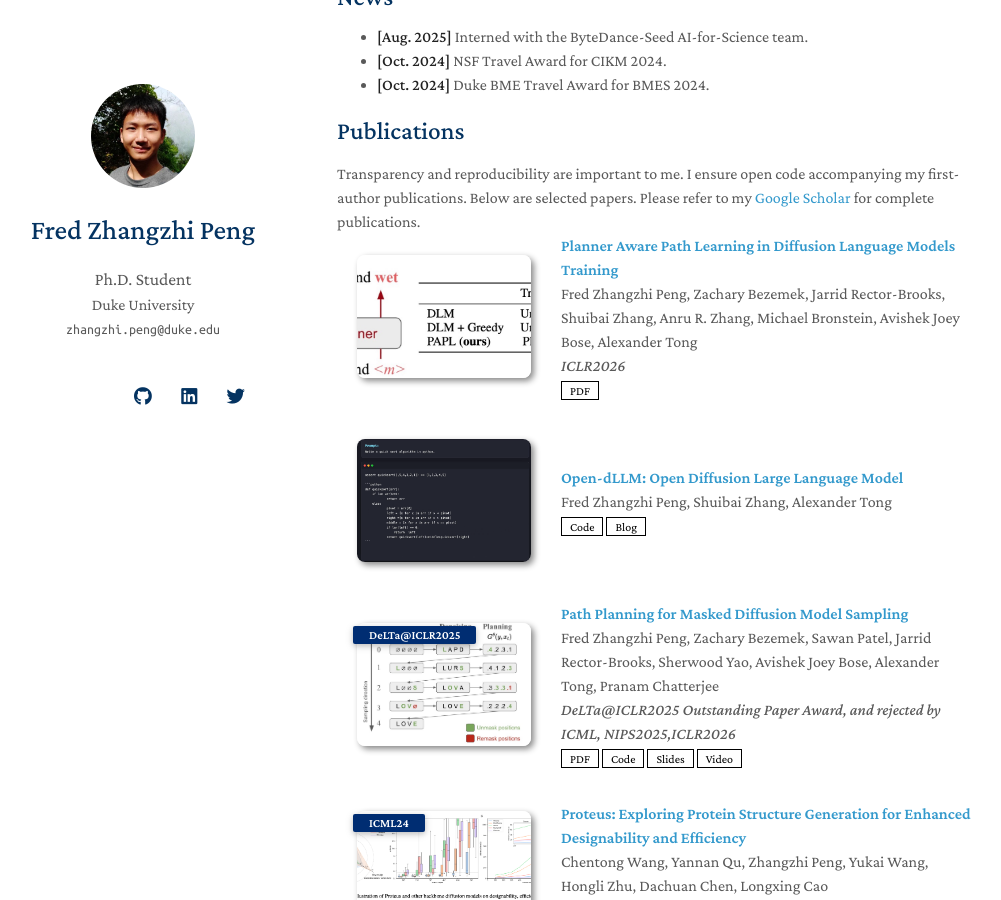
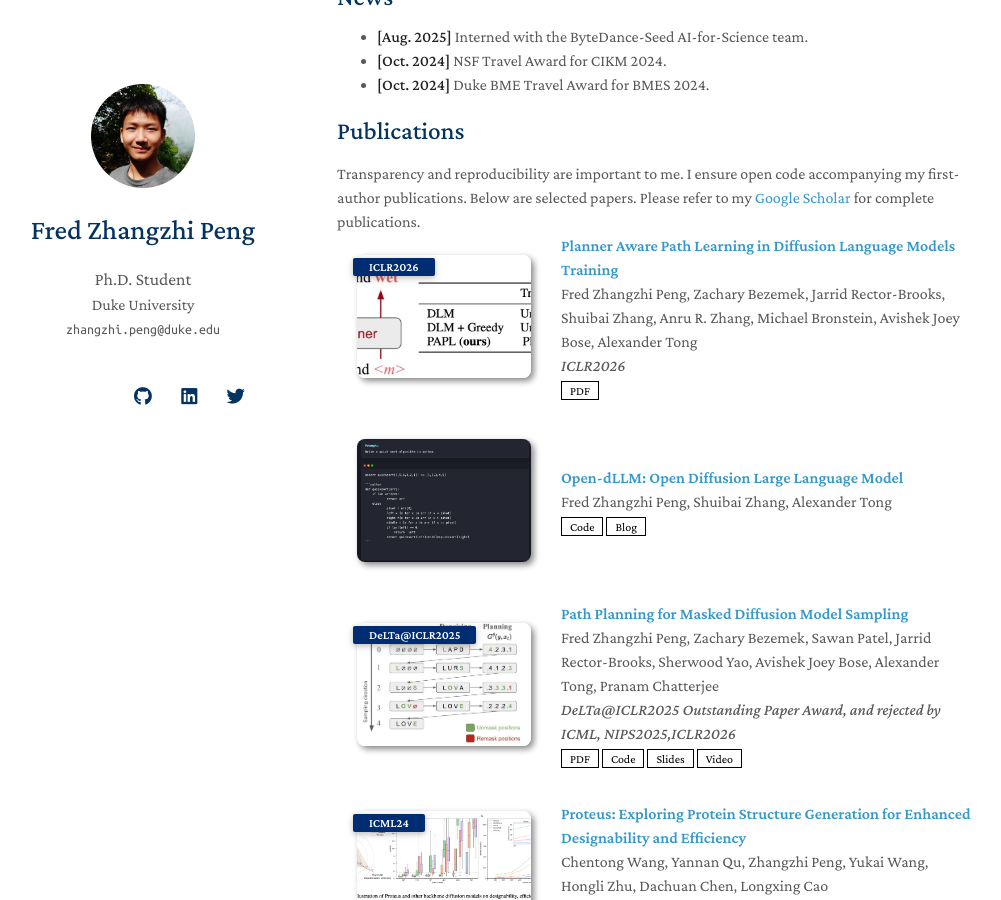
Before and after one commit to pengzhangzhi/home, a Jekyll site: the page built from index.md, in a window 1280 px wide and 900 px high, scrolled down 538 px. Shown: the whole window, without its empty margins (133-1134 px from the left). Built offline with Jekyll 4.4.1, drawn with Linux system fonts in a browser that asks for light colours; nearby versions of some CDN libraries; a style sheet for code colours, icons or effects is not loaded; our own code applies the rules of GitHub Pages for plain Markdown files.

Commit message:
Add conference_short field for ICLR2026 publication

```diff
--- a/_data/publications.yml
+++ b/_data/publications.yml
@@ -3,6 +3,7 @@ main:
     image: ./assets/img/pl.jpg
     authors: Fred Zhangzhi Peng, Zachary Bezemek, Jarrid Rector-Brooks, Shuibai Zhang, Anru R. Zhang, Michael Bronstein, Avishek Joey Bose, Alexander Tong
     pdf: https://arxiv.org/pdf/2509.23405
+    conference_short: ICLR2026
     conference: ICLR2026
   - title: "Open-dLLM: Open Diffusion Large Language Model"
     image: ./assets/img/quick-sort-thumbnail.jpg
```
